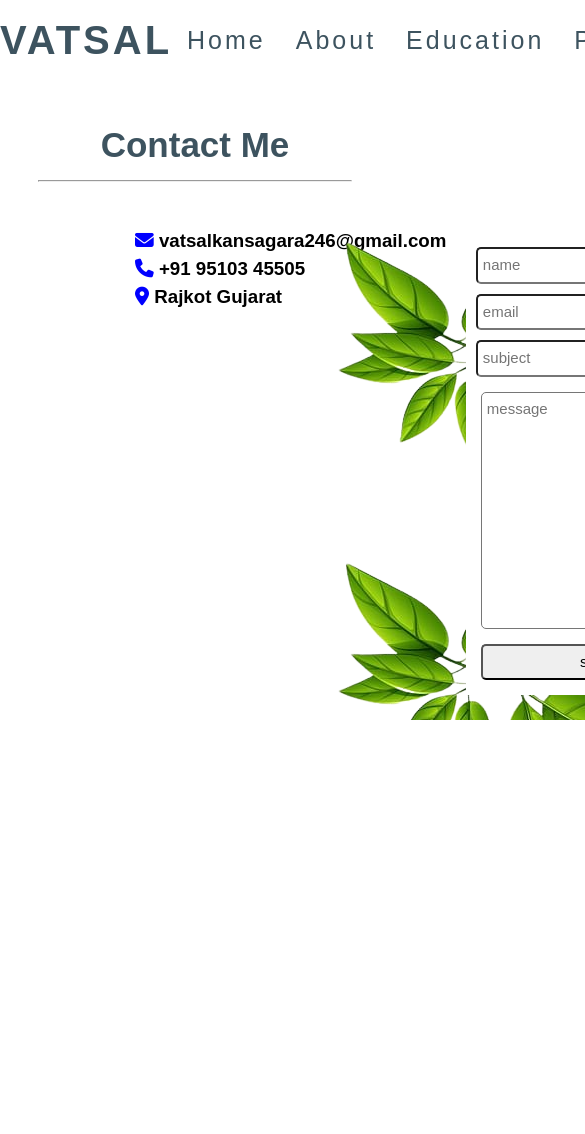
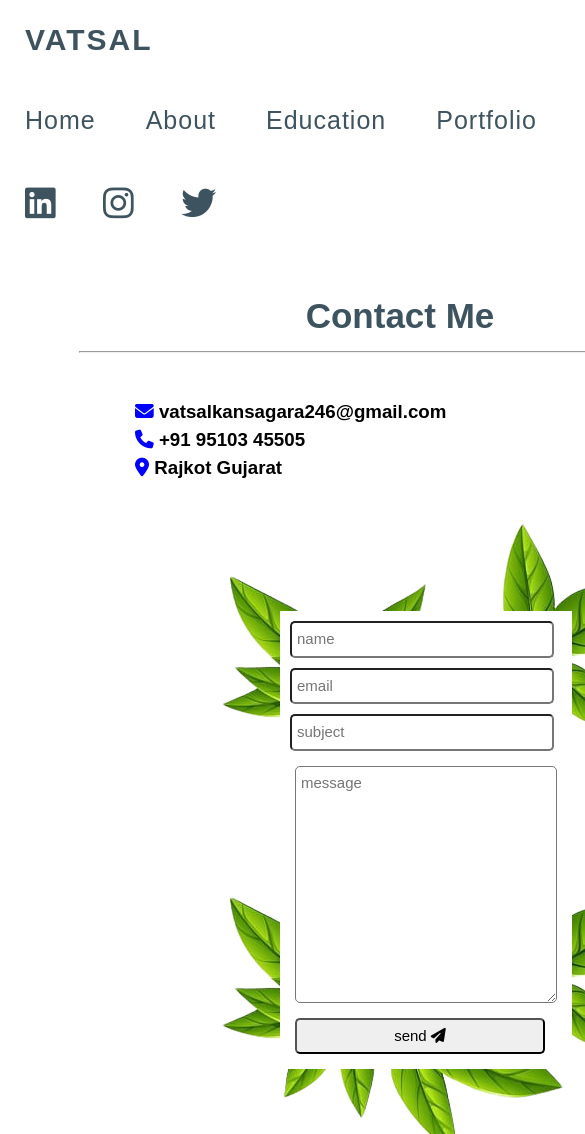
Before and after one commit to VatsalKansagara/protfolio, a plain HTML site: page contact.html in a window 390 px wide. Shown: the top 1134 px of the page, 585 px wide, since content can reach past the window. Before the commit the page ends 844 px from the top, so only its background shows below. Drawn offline with Linux system fonts and the light colour scheme.

Commit message:
Update contact.css

```diff
--- a/contact.css
+++ b/contact.css
@@ -128,3 +128,103 @@ button {
     background-color: #007bff;
     color: #ffffff;
 }
+
+
+@media screen and (min-width:320px) and (max-width:767px) {
+
+    body {
+        overflow: hidden;
+        width: auto;
+    }
+
+    .about {
+        width: 800px;
+        height: 50vh;
+    }
+
+    nav {
+        display: inline;
+        width: 100%;
+        height: 80px;
+        z-index: 11;
+    }
+
+    .logo {
+        display: flex;
+        font-size: 30px;
+        font-weight: 800;
+        color: #3d535f;
+        letter-spacing: 2px;
+        cursor: pointer;
+        margin-left: 25px;
+        text-transform: uppercase;
+    }
+
+    .navitems {
+        display: flex;
+    }
+
+    .navitems li {
+        list-style: none;
+        margin: 0px 25px;
+    }
+
+    .navitems li a {
+        font-size: 25px;
+        letter-spacing: 1px;
+    }
+
+    .links a {
+        font-size: 35px;
+        color: #3d535f;
+        margin: 25px 18px 25px 25px;
+    }
+    .row {
+        display: block;
+    }
+    .contact {
+        width: 22%;
+        padding: 5px auto;
+        display: inline-block;
+        line-height: 1.5;
+    }
+
+
+.form {
+    width: 30%;
+    padding: 65px;
+    display: flex;
+    margin: 5px auto;
+    background-image: url(comhicl.png);
+}
+
+form {
+    /* background-color: rgba(185, 175, 175, 0.6); */
+    background-color: #ffffff;
+    margin-top: 30px;
+}
+
+.form input {
+    line-height: 1.5;
+    display: block;
+    padding: 5px;
+    margin: 10px;
+    width: 250px;
+    font-size: 15px;
+    border-radius: 5px;
+    cursor: pointer;
+}
+
+.form textarea,
+button {
+    line-height: 1.5;
+    display: block;
+    cursor: pointer;
+    padding: 5px;
+    margin: 15px;
+    width: 250px;
+    font-size: 15px;
+    border-radius: 5px;
+}
+
+}
```
